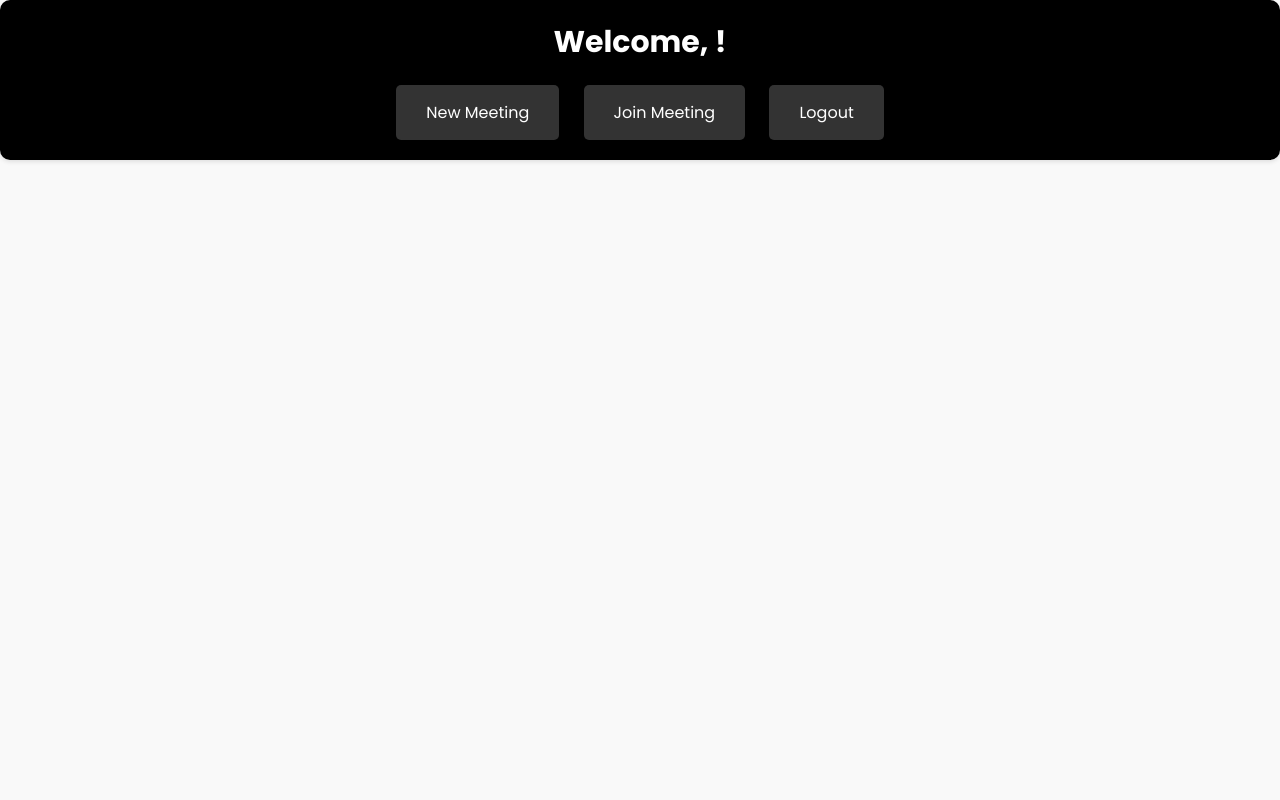
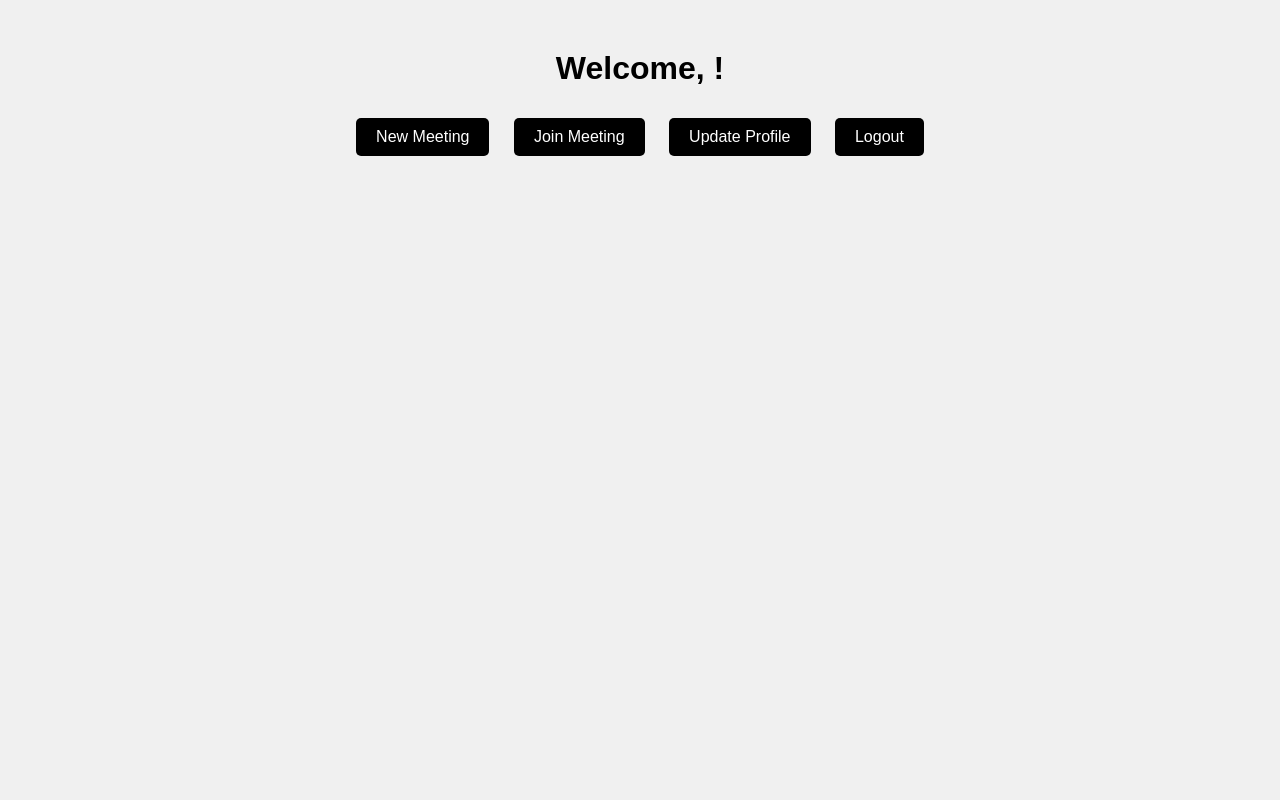
Before and after one commit to Kavyashah26/Let-s-Meet-Django-Project, a Django app: page /dashboard/ in a window 1280 px wide. Run offline with Django 5.2, Linux system fonts and the light colour scheme; a user stored in the database is signed in.

Commit message:
final updated

```diff
--- a/LetsMeet/settings.py
+++ b/LetsMeet/settings.py
@@ -54,6 +54,12 @@
 ]
 
 ROOT_URLCONF = 'LetsMeet.urls'
+
+
+AUTHENTICATION_BACKENDS = [
+    'LetsMeet.authentication.EmailBackend',
+    'django.contrib.auth.backends.ModelBackend',
+]
 
 TEMPLATES = [
     {
--- a/baseapp/forms.py
+++ b/baseapp/forms.py
@@ -25,3 +25,9 @@
             UserProfile.objects.create(user=user, email=user.email, first_name=user.first_name, last_name=user.last_name)
 
         return user
+
+
+class UserProfileForm(forms.ModelForm):
+    class Meta:
+        model = UserProfile
+        fields = ['email', 'first_name', 'last_name']
--- a/baseapp/models.py
+++ b/baseapp/models.py
@@ -1,5 +1,6 @@
 from django.contrib.auth.models import User
 from django.db import models
+
 
 class UserProfile(models.Model):
     user = models.OneToOneField(User, on_delete=models.CASCADE)
--- a/baseapp/urls.py
+++ b/baseapp/urls.py
@@ -12,7 +12,10 @@
     path('meeting/',views.videocall, name='meeting'),
      path('logout/',views.logout_view, name='logout'),
     path('join/',views.join_room, name='join_room'),
-    path('home',views.index, name='home'),
     path('accounts/login/', views.login_view, name='login_again'),
     path('',views.home, name='home'),
+    path('profile/update/', views.update_profile, name='update_profile'),
+    path('profile/updated/', views.profile_updated, name='profile_updated'),
+    # path('update-profile/', views.update_user_profile, name='update_profile'),
+
 ]
--- a/baseapp/views.py
+++ b/baseapp/views.py
@@ -1,10 +1,11 @@
 from django.shortcuts import render, redirect, reverse
 from django.contrib.auth.decorators import login_required
 from django.contrib.auth import authenticate, login, logout
-from .forms import RegisterForm
+from .forms import RegisterForm,UserProfileForm
 from django.utils.crypto import get_random_string
 import uuid
 from .models import VideoCall,Participant
+from django.contrib import messages
 
 
 @login_required
@@ -19,6 +20,7 @@
         video_call = VideoCall.objects.filter(meeting_id=room_id).first()
         if not video_call:
             return redirect('/joinroom/')  # Redirect to join room page if roomID does not exist
+
     else:
         # If roomID is not provided in the URL, generate a new random room ID
         room_id = get_random_string(length=8)  # You can adjust the length as needed
@@ -26,13 +28,16 @@
         video_call = VideoCall.objects.create(meeting_id=room_id, user=request.user)
 
     # Render the template with the user's name and the room ID
+    participant = Participant.objects.create(user=request.user, video_call=video_call)
     return render(request, 'videocall.html', {'name': request.user.first_name + " " + request.user.last_name, 'id': room_id})
+
 @login_required
 def join_room(request):
     if request.method == 'POST':
         room_id = request.POST.get('roomID')
         # Check if the room ID exists in the VideoCall model
         video_call = VideoCall.objects.filter(meeting_id=room_id).first()
+
         if video_call:
             # Create a Participant instance for the user joining the room
             participant = Participant.objects.create(user=request.user, video_call=video_call)
@@ -41,6 +46,7 @@
             # Handle case when room ID does not exist
             return render(request, 'joinroom.html', {'error': 'Room ID does not exist. Please try again.'})
     return render(request, 'joinroom.html')
+
 @login_required
 def logout_view(request):
     logout(request)
@@ -52,24 +58,31 @@
 # def next(req):
 #     return render(req,'next.html')
 
+from django.contrib.auth.forms import UserCreationForm
+from django.contrib.auth.models import User
+
 def register(request):
     if request.method == 'POST':
         form = RegisterForm(request.POST)
         if form.is_valid():
-            form.save()
-            return render(request, 'login.html', {'success': "Registration successful. Please login."})
-        else:
-            error_message = form.errors.as_text()
-            return render(request, 'register.html', {'error': error_message})
+            email = form.cleaned_data['email']
+            if User.objects.filter(email=email).exists():
+                error_message = "Email is already registered."
+                return render(request, 'register.html', {'form': form, 'error': error_message})
+            else:
+                form.save()
+                return render(request, 'login.html', {'success': "Registration successful. Please login."})
+    else:
+        form = RegisterForm()
 
-    return render(request, 'register.html')
+    return render(request, 'register.html', {'form': form})
 
 
 def login_view(request):
     if request.method=="POST":
         email = request.POST.get('email')
         password = request.POST.get('password')
-        user = authenticate(request, username=email, password=password)
+        user = authenticate(request, email=email, password=password)
         if user is not None:
             login(request, user)
             return redirect("/dashboard")
@@ -77,8 +90,55 @@
             return render(request, 'login.html', {'error': "Invalid credentials. Please try again."})
 
     return render(request, 'login.html')
-def index(request):
-    return render(request, 'index.html')
+
 
 def home(req):
     return render(req,'home.html')
+
+
+# from django.http import JsonResponse
+
+# def delete_empty_videocalls(request):
+#     print("caleed")
+#     if request.method == 'POST':
+#         try:
+#             # Find and delete all VideoCall instances with user count 0
+#             empty_videocalls = VideoCall.objects.annotate(num_users=models.Count('user')).filter(num_users=0)
+#             empty_videocalls.delete()
+#             return JsonResponse({'message': 'Empty VideoCall instances deleted successfully'}, status=200)
+#         except Exception as e:
+#             return JsonResponse({'error': str(e)}, status=500)
+#     else:
+#         return JsonResponse({'error': 'Only POST requests are allowed'}, status=405)
+
+
+
+def profile_updated(request):
+    if request.session.get('profile_updated_from_update_profile', False):
+        # Remove the session variable to prevent accessing this view directly
+        del request.session['profile_updated_from_update_profile']
+        return render(request, 'profile_updated.html')
+    else:
+        # If accessed directly without coming from update_profile, redirect to some other page
+        # messages.error(request, "Access denied.")
+        return redirect('login')  # Redirect to a different page
+
+@login_required
+def update_profile(request):
+    user = request.user  # Get the current logged-in user
+    if request.method == 'POST':
+        form = UserProfileForm(request.POST, instance=user.userprofile)
+        if form.is_valid():
+            form.save()
+            # Update user's email, first_name, and last_name fields if provided in the form
+            user.email = form.cleaned_data.get('email')
+            user.first_name = form.cleaned_data.get('first_name')
+            user.last_name = form.cleaned_data.get('last_name')
+            user.save()
+            # Set session variable to indicate that profile is updated from update_profile
+            request.session['profile_updated_from_update_profile'] = True
+            return redirect('profile_updated')
+    else:
+        # Populate the form with user's existing profile data
+        form = UserProfileForm(instance=user.userprofile)
+    return render(request, 'update_profile.html', {'form': form})
--- a/requirements.txt
+++ b/requirements.txt
@@ -1,4 +1,5 @@
 asgiref==3.7.2
 Django==5.0.2
+django-cleanup==8.1.0
 sqlparse==0.4.4
 tzdata==2024.1
--- a/templates/dashboard.html
+++ b/templates/dashboard.html
@@ -1,21 +1,57 @@
-{% load static %}
-
 <!DOCTYPE html>
 <html lang="en">
 <head>
   <meta charset="UTF-8">
   <meta name="viewport" content="width=device-width, initial-scale=1.0">
   <meta http-equiv="X-UA-Compatible" content="ie=edge">
-  <title>Video Conference</title>
-  <link rel="stylesheet" href="{% static 'style.css' %}">
-  <body>
+  <title>Video Conference Dashboard</title>
+  <style>
+    body {
+        font-family: Arial, sans-serif;
+        background-color: #f0f0f0;
+        color: #000000;
+        margin: 0;
+        padding: 0;
+    }
+
+    .dashboard {
+        width: 80%;
+        margin: 50px auto;
+        text-align: center;
+    }
+
+    h1 {
+        color: #000000;
+    }
+
+    .button {
+        display: inline-block;
+        padding: 10px 20px;
+        margin: 10px;
+        border: none;
+        border-radius: 5px;
+        text-decoration: none;
+        font-size: 16px;
+        cursor: pointer;
+        background-color: #000000;
+        color: #ffffff;
+        transition: background-color 0.3s ease;
+    }
+
+    .button:hover {
+        background-color: #333333;
+    }
+  </style>
+</head>
+<body>
     <div class="dashboard">
         <h1>Welcome, {{name}}!</h1>
         <!-- create a "New Meeting" button -->
         <a href="{% url 'meeting' %}" class="button">New Meeting</a>
         <a href="{% url 'join_room' %}" class="button">Join Meeting</a>
-        <a href="{% url 'logout' %}" class="button .logout-button">Logout</a>
+        <a href="{% url 'update_profile' %}" class="button">Update Profile</a>
+        <a href="{% url 'logout' %}" class="button logout-button">Logout</a>
+        <!-- Add button to update profile -->
     </div>
-  </body>
-</head>
+</body>
 </html>
--- a/templates/joinroom.html
+++ b/templates/joinroom.html
@@ -19,9 +19,6 @@
         <input type="text" placeholder="Enter room ID" name="roomID">
         <input type="submit" class="button" value="Join">
         <center>
-          {% if success %}
-          <p style="color: green;"><b>{{ success }}</b></p>
-          {% endif %}
           {% if error %}
           <p style="color: red;">{{ error }}</p>
           {% endif %}
--- a/templates/login.html
+++ b/templates/login.html
@@ -20,9 +20,6 @@
         <input type="password" placeholder="Enter your password" name="password">
         <input type="submit" class="button" value="Login">
         <center>
-          {% if success %}
-          <p style="color: green;"><b>{{ success }}</b></p>
-          {% endif %}
           {% if error %}
           <p style="color: red;">{{ error }}</p>
           {% endif %}
```
Also changed, not shown: LetsMeet/authentication.py (added, +13 -0 lines), templates/profile_updated.html (added, +41 -0 lines), templates/update_profile.html (added, +66 -0 lines), templates/videocall.html (+79 -1 lines), db.sqlite3, docker-compose.yml (line endings or trailing spaces), static/IMG_6954_edit.jpg (deleted).
